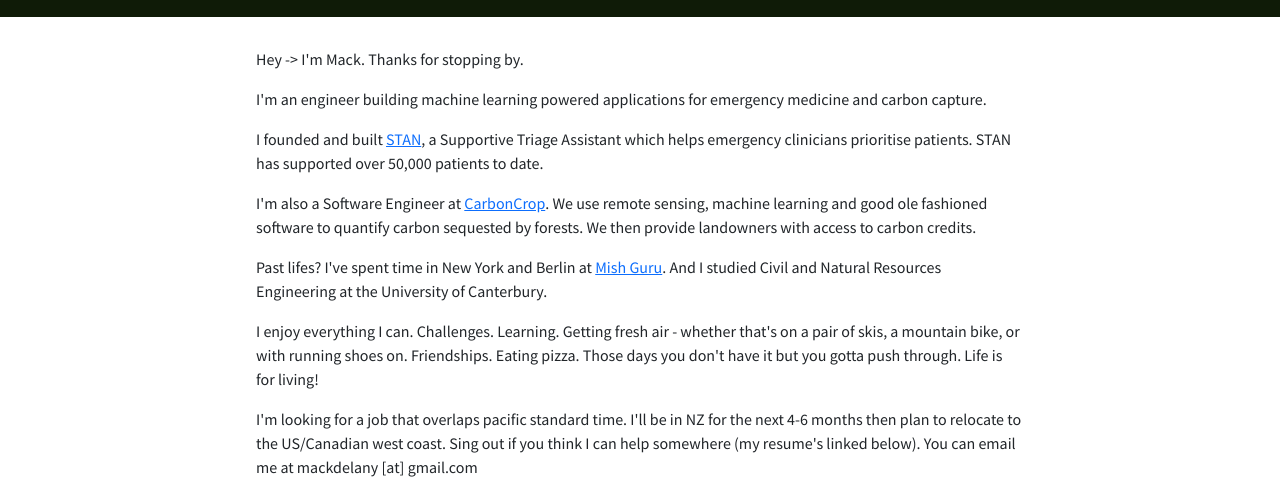
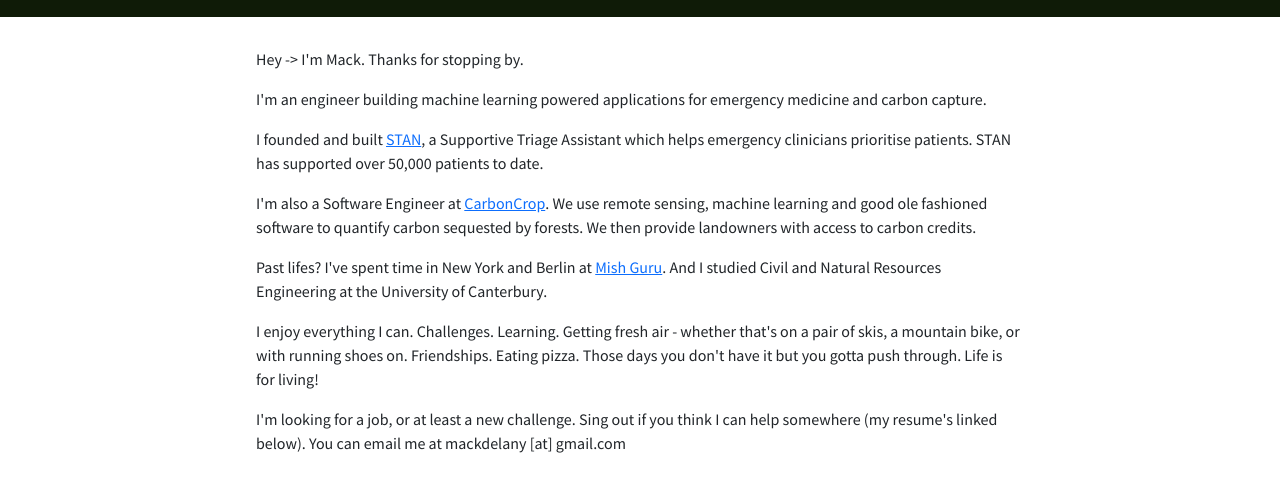
Before and after one commit to mackdelany/mackdelany.com, a plain HTML site: page index.html in a window 1280 px wide. Shown: the part 263-755 px from the top of the page. Drawn offline with nearby package versions, Linux system fonts and the light colour scheme.

Commit message:
web change

```diff
--- a/index.html
+++ b/index.html
@@ -50,9 +50,8 @@
       </p>
       <p>
         Past lifes? I've spent time in New York and Berlin at
-         <a href="https://www.mish.guru/">Mish Guru</a>. And I
-        studied Civil and Natural Resources Engineering at the University of
-        Canterbury.
+        <a href="https://www.mish.guru/">Mish Guru</a>. And I studied Civil and
+        Natural Resources Engineering at the University of Canterbury.
       </p>
       <p>
         I enjoy everything I can. Challenges. Learning. Getting fresh air -
@@ -61,10 +60,9 @@
         gotta push through. Life is for living!
       </p>
       <p>
-        I'm looking for a job that overlaps pacific standard time. I'll be in NZ
-        for the next 4-6 months then plan to relocate to the US/Canadian west
-        coast. Sing out if you think I can help somewhere (my resume's linked
-        below). You can email me at mackdelany [at] gmail.com
+        I'm looking for a job, or at least a new challenge. Sing out if you
+        think I can help somewhere (my resume's linked below). You can email me
+        at mackdelany [at] gmail.com
       </p>
       <br />
       <p>
```
